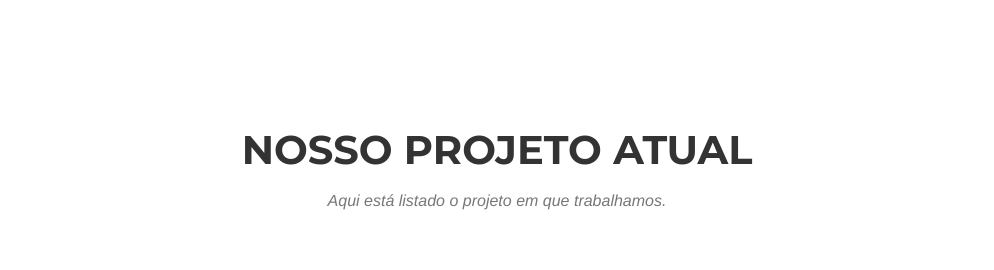
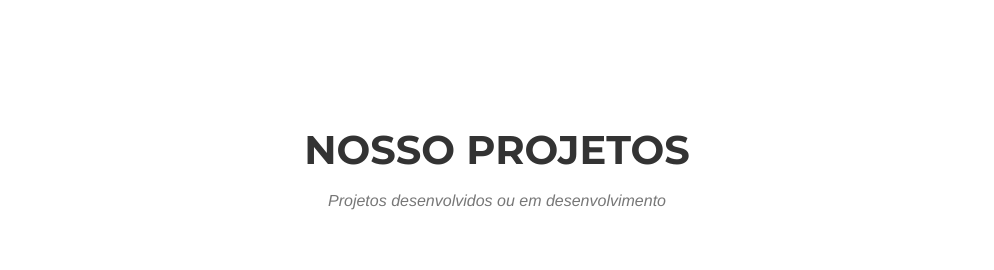
Before and after one commit to sisedu/sisedu, a website: page index.html in a window 1280 px wide. Shown: the part 2340-2610 px from the top of the page, without its empty margins (143-1137 px from the left). Drawn offline with nearby package versions, Linux system fonts and the light colour scheme; a web font is replaced by a local one.

Commit message:
atualizacao novas publicacoes

```diff
--- a/index.html
+++ b/index.html
@@ -218,8 +218,8 @@
     <div class="container">
         <div class="row">
             <div class="col-lg-12 text-center">
-                <h2 class="section-heading">Nosso Projeto Atual</h2>
-                <h3 class="section-subheading text-muted">Aqui está listado o projeto em que trabalhamos.</h3>
+                <h2 class="section-heading">Nosso Projetos</h2>
+                <h3 class="section-subheading text-muted">Projetos desenvolvidos ou em desenvolvimento</h3>
             </div>
         </div>
         <div class="row">
```
